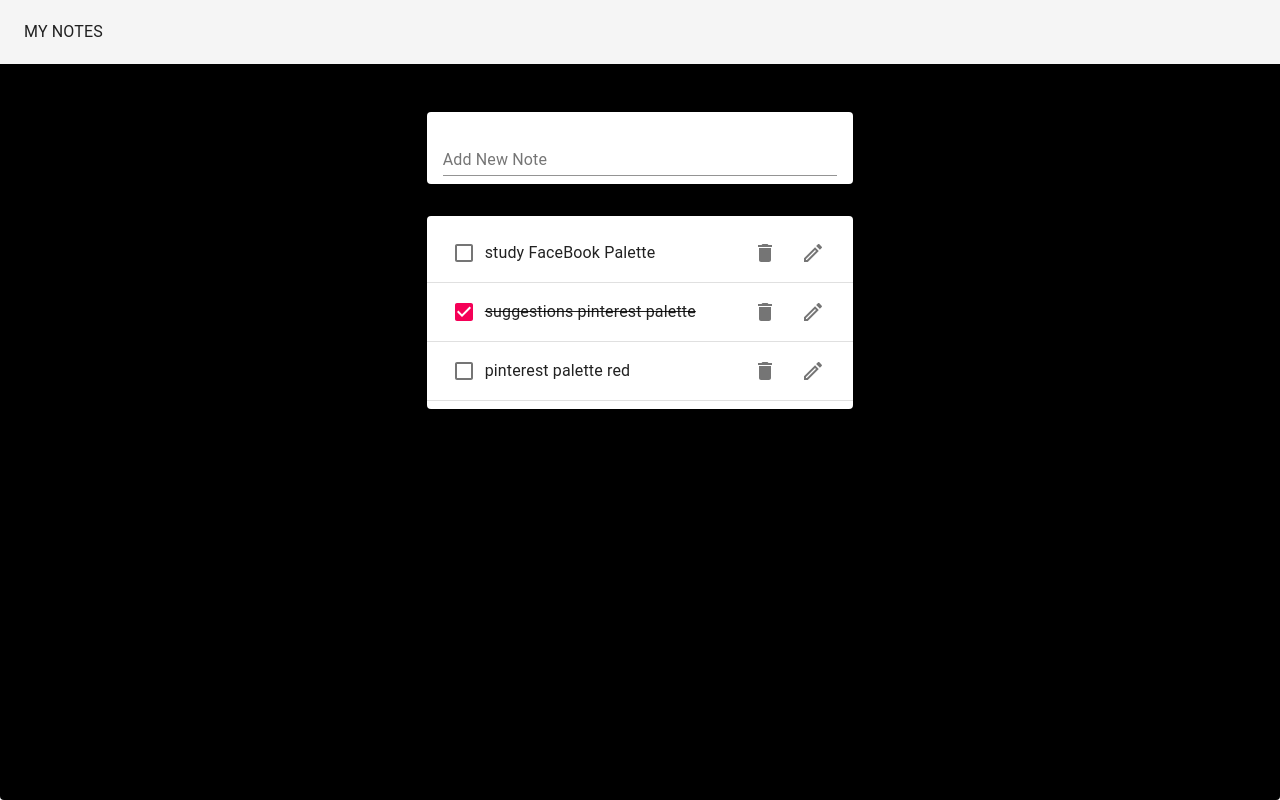
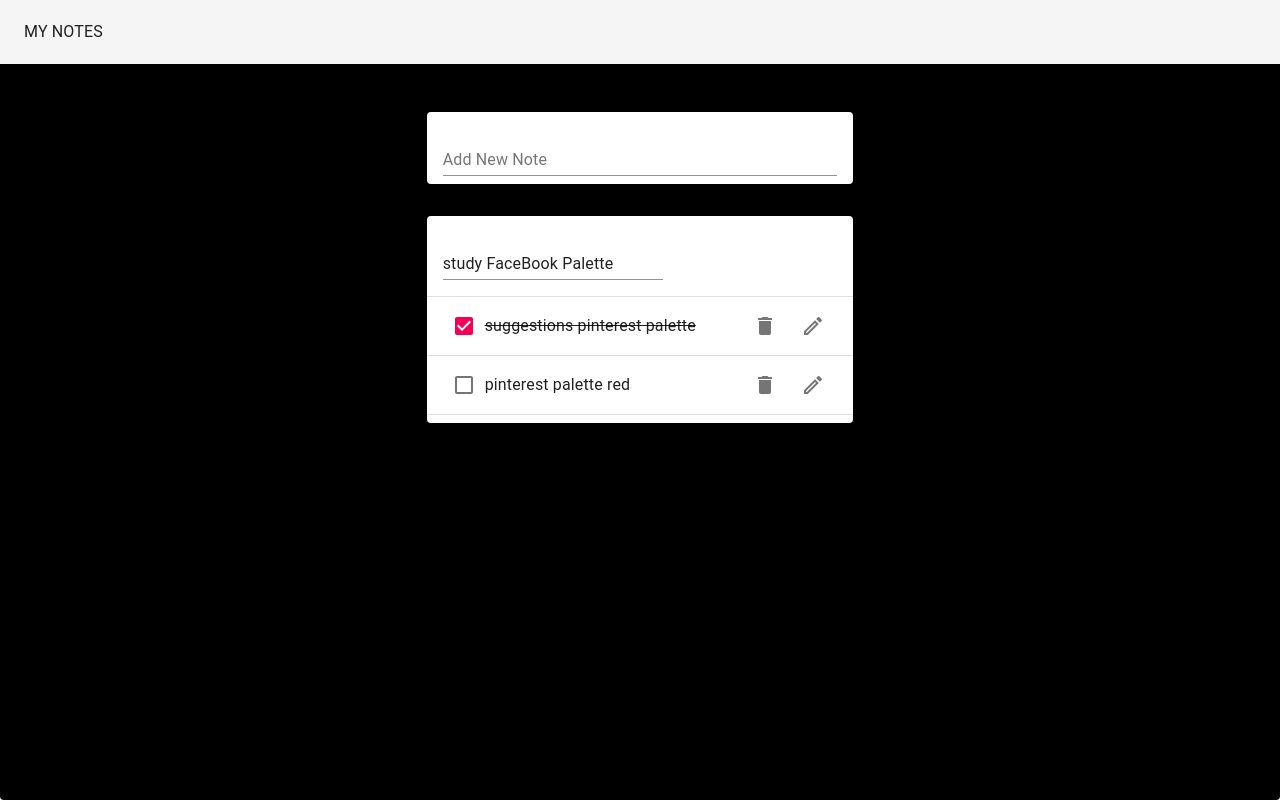
Before and after one commit to kimiakamrava/collage-app-frontend, a React (Create React App) app: page / in a window 1280 px wide. Both pictures are taken after a click on the button 813 px from the left and 253 px from the top of the page. Built offline with nearby package versions, Linux system fonts and the light colour scheme.

Commit message:
edit works

```diff
--- a/src/Note.js
+++ b/src/Note.js
@@ -29,6 +29,12 @@ function Note(){
             note.id === noteId ? {...note, completed: !note.completed}: note
         );
         setNotes(updatedNotes);
+    };
+    const editNote = (noteId, newTask) => {
+        const updatedNotes = notes.map(note =>
+            note.id === noteId ? {...note, task: newTask } : note
+        );
+        setNotes(updatedNotes);
     }
     return (
         <Paper
@@ -48,7 +54,7 @@ function Note(){
             <Grid container justify="center" style={{marginTop:"1rem"}}>
                 <Grid item xs={11} md={8} lg={4}>
               <NoteForm addNote={addNote}/>
-              <NoteList notes={notes} removeNote={removeNote} toggleNote={toggleNote} />
+              <NoteList notes={notes} removeNote={removeNote} toggleNote={toggleNote} editNote={editNote} />
               </Grid>
             </Grid>
         </Paper>
--- /dev/null
+++ b/src/NoteEdit.js
@@ -0,0 +1,20 @@
+import React from "react";
+import TextField from "@material-ui/core/TextField";
+import useInputState from "./ReduxHooks/useInputState";
+
+
+function NoteEdit({ id, editNote, task, toggle}) {
+    const [value, handleChange, reset] = useInputState(task);
+    return (
+    <form
+        onSubmit={(e) => {
+         e.preventDefault();
+         editNote(id, value);
+         reset();
+         toggle();
+        }}>
+        <TextField margin="normal" value={value} onChange={handleChange} fullWidth />
+        </form>
+    );
+}
+export default NoteEdit;
--- a/src/NoteHelper.js
+++ b/src/NoteHelper.js
@@ -1,3 +1,6 @@
+import React from "react";
+import Toggle from "./ReduxHooks/Toggle";
+import NoteEdit from "./NoteEdit";
 import ListItem from "@material-ui/core/ListItem";
 import ListItemText from "@material-ui/core/ListItemText";
 import CheckBox from "@material-ui/core/Checkbox";
@@ -6,19 +9,25 @@ import DeleteIcon from "@material-ui/icons/Delete";
 import EditOutlinedIcon from '@material-ui/icons/EditOutlined';
 import ListItemSecondaryAction from "@material-ui/core/ListItemSecondaryAction";
 
-import React from "react";
-function NoteHelper({task, completed, removeNote, toggleNote, id}) {
-
+function NoteHelper({task, completed, removeNote, toggleNote, id, editNote}) {
+    const [editLoading, toggle] = Toggle(false);
     return (
     <ListItem>
-        <CheckBox  disableRipple tabIndex={-1}  checked={completed} onClick={() => toggleNote(id)} />
-    <ListItemText style={{textDecoration: completed ? "Line-through": "none" }}>
-      {task}
+        {editLoading ? (
+            <NoteEdit editNote={editNote} id={id} task={task} toggle={toggle}/>
+        ) : (
+        <>
+         <CheckBox  disableRipple tabIndex={-1}  checked={completed} onClick={() => toggleNote(id)} />
+         <ListItemText style={{textDecoration: completed ? "Line-through": "none" }}
+        >
+          {task}
     </ListItemText>
     <ListItemSecondaryAction>
         <IconButton onClick={() => removeNote(id)}><DeleteIcon/></IconButton>
-        <IconButton><EditOutlinedIcon/></IconButton>
+        <IconButton onClick={toggle}><EditOutlinedIcon/></IconButton>
     </ListItemSecondaryAction>
+    </>
+    )}
    </ListItem>
    );
 }
--- a/src/NoteList.js
+++ b/src/NoteList.js
@@ -5,7 +5,7 @@ import Divider from "@material-ui/core/Divider";
 
 import NoteHelper from "./NoteHelper";
 
-function NoteList({notes, removeNote, toggleNote}) {
+function NoteList({notes, removeNote, toggleNote, editNote}) {
   return (
       <Paper>
           <List>
@@ -18,6 +18,7 @@ function NoteList({notes, removeNote, toggleNote}) {
                   palette={note.palette}
                   removeNote={removeNote}
                   toggleNote ={toggleNote}
+                  editNote = {editNote}
                    />
                   <Divider />
                   </>
--- /dev/null
+++ b/src/ReduxHooks/Toggle.js
@@ -0,0 +1,11 @@
+import { useState } from "react";
+function Toggle(initialVal = false) {
+    const [state, setState] = useState(initialVal);
+    const toggle = () => {
+        setState(!state);
+
+    };
+
+    return [state, toggle];
+}
+export default Toggle;
```
